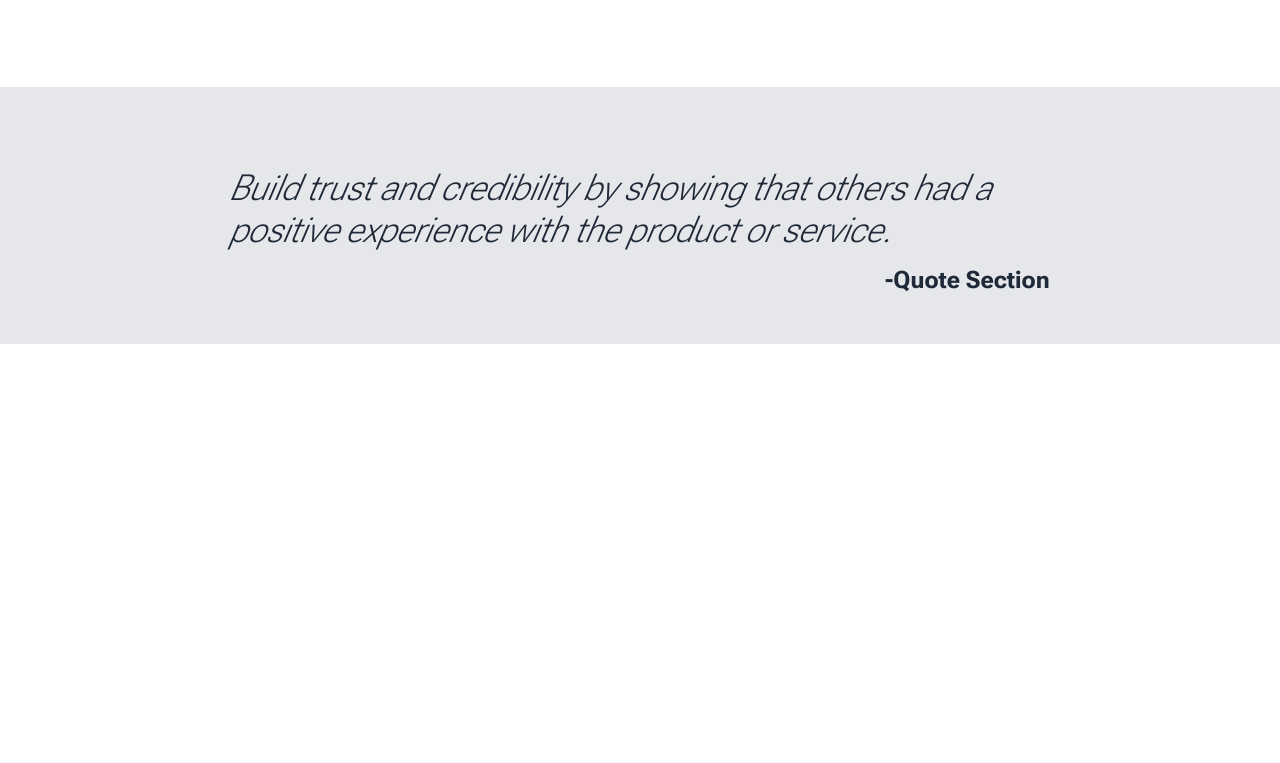
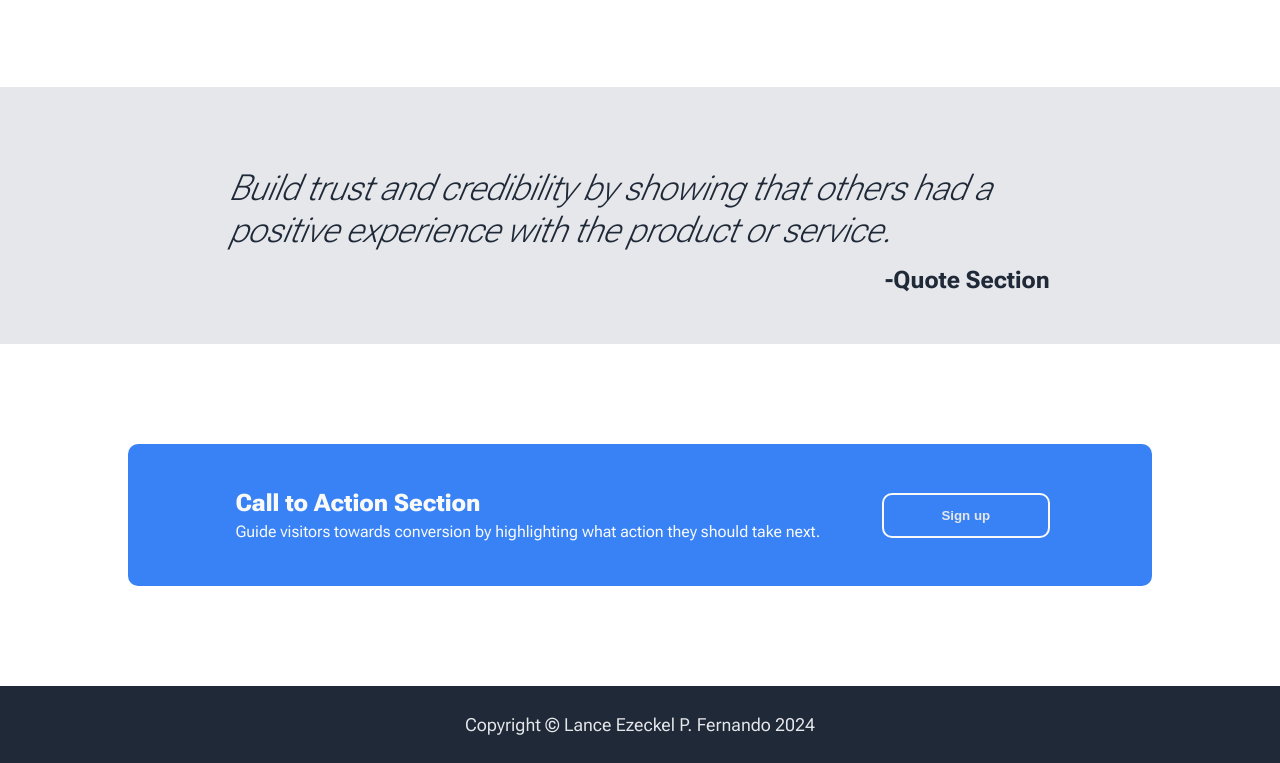
Before and after one commit to Lanezedfer/landing-page, a plain HTML site: page index.html in a window 1280 px wide. Shown: the part 1170-1933 px from the top of the page. Before the commit the page ends 1514 px from the top, so only its background shows below. Drawn offline with Linux system fonts and the light colour scheme.

Commit message:
Add Call-to-Action Section and Footer

```diff
--- a/css/styles.css
+++ b/css/styles.css
@@ -23,9 +23,7 @@ body {
 }
 
 button {
-    background-color: #3882F6;
     border: none;
-    border-radius: 10px;
     padding: 13px 7%;
 }
 
@@ -71,21 +69,46 @@ body,
     margin: 0;
 }
 
+button,
+.cta__row {
+    border-radius: 10px;
+}
+
+.cta__column,
+.info__column {
+    display: block;
+    flex-grow: 1;
+}
+
+.cta__row,
+.info__row {
+    flex-wrap: wrap;
+}
+
 
 
 /* Colors
 ----------------------------------------------------------------------------------------------------  */
 button,
+.cta__row {
+    background-color: #3882F6;
+}
+
+button,
+.footer__txt,
 .header__link-txt,
 .hero__secondary-txt {
     color: #E5E7EB;
 }
 
+footer,
 header,
 .hero {
     background-color: #1F2937;
 }
 
+.cta__main-txt,
+.cta__txt,
 .header__logo-txt,
 .hero__main-txt {
     color: #F9FAF8;
@@ -103,14 +126,22 @@ header,
 /* Fonts & Texts
 ----------------------------------------------------------------------------------------------------  */
 button,
+.cta__main-txt,
 .header__logo-txt,
 .info__main-txt {
     font-weight: 800;
 }
 
+.footer__txt,
 .header__link-txt,
 .hero__secondary-txt {
     font-size: 18px;
+}
+
+.footer__txt,
+.info__column,
+.info__main-txt {
+    text-align: center;
 }
 
 .header__logo-txt,
@@ -149,14 +180,7 @@ button,
 /* Information Section
 ----------------------------------------------------------------------------------------------------  */
 .info__column {
-    display: block;
     flex-basis: 200px;
-    flex-grow: 1;
-}
-
-.info__column,
-.info__main-txt {
-    text-align: center;
 }
 
 .info__img {
@@ -173,7 +197,6 @@ button,
 
 .info__row {
     align-items: flex-start;
-    flex-wrap: wrap;
     padding: 40px 10% 80px 10%;
 }
 
@@ -198,6 +221,38 @@ button,
 
 
 
+/* Call-to-Action Section
+----------------------------------------------------------------------------------------------------  */
+.cta__btn {
+    align-self: center;
+    border: 2px solid;
+    border-color: #F9FAF8;
+}
+
+.cta__btn:hover {
+    border-color: #E0E5DA;
+}
+
+.cta__column {
+    flex-basis: 295px;
+}
+
+.cta__container {
+    padding: 100px 10%;
+}
+
+.cta__main-txt,
+.cta__txt {
+    margin: 5px;
+}
+
+.cta__row {
+    gap: 10px;
+    padding: 40px 10%;
+}
+
+
+
 /* Media Query
 ----------------------------------------------------------------------------------------------------  */
 @media only screen and (max-width: 1030px) {
--- a/index.html
+++ b/index.html
@@ -56,5 +56,19 @@
                 <h3 class="quote__origin">-Quote Section</h3>
             </div>
         </section>
+        <section class="container cta__container">
+            <div class="row cta__row">
+                <div class="column cta__column">
+                    <h2 class="cta__main-txt">Call to Action Section</h2>
+                    <p class="cta__txt">Guide visitors towards conversion by highlighting what action they should take next.</p>
+                </div>
+                <button class="cta__btn">Sign up</button>
+            </div>
+        </section>
+        <footer>
+            <div class="container">
+                <p class="footer__txt">Copyright © Lance Ezeckel P. Fernando 2024</p>
+            </div>
+        </footer>
     </body>
 </html>
```
